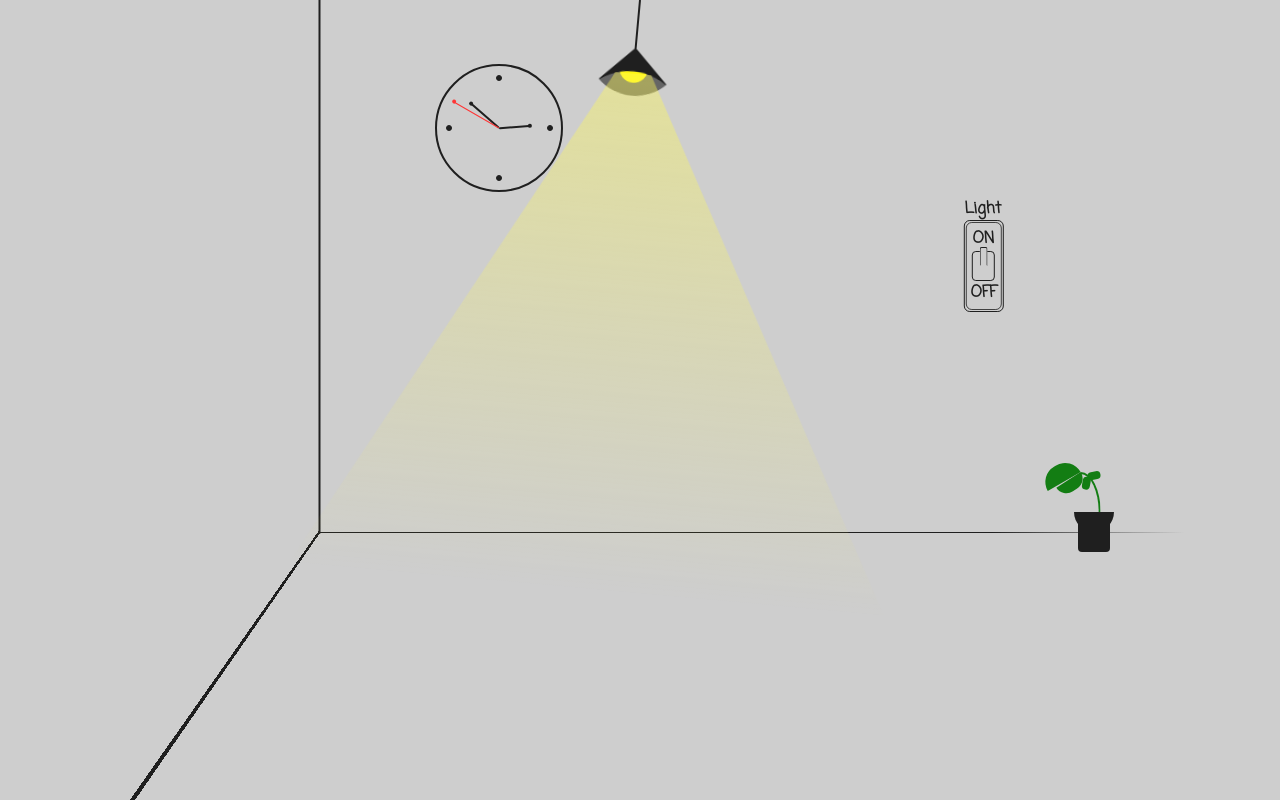
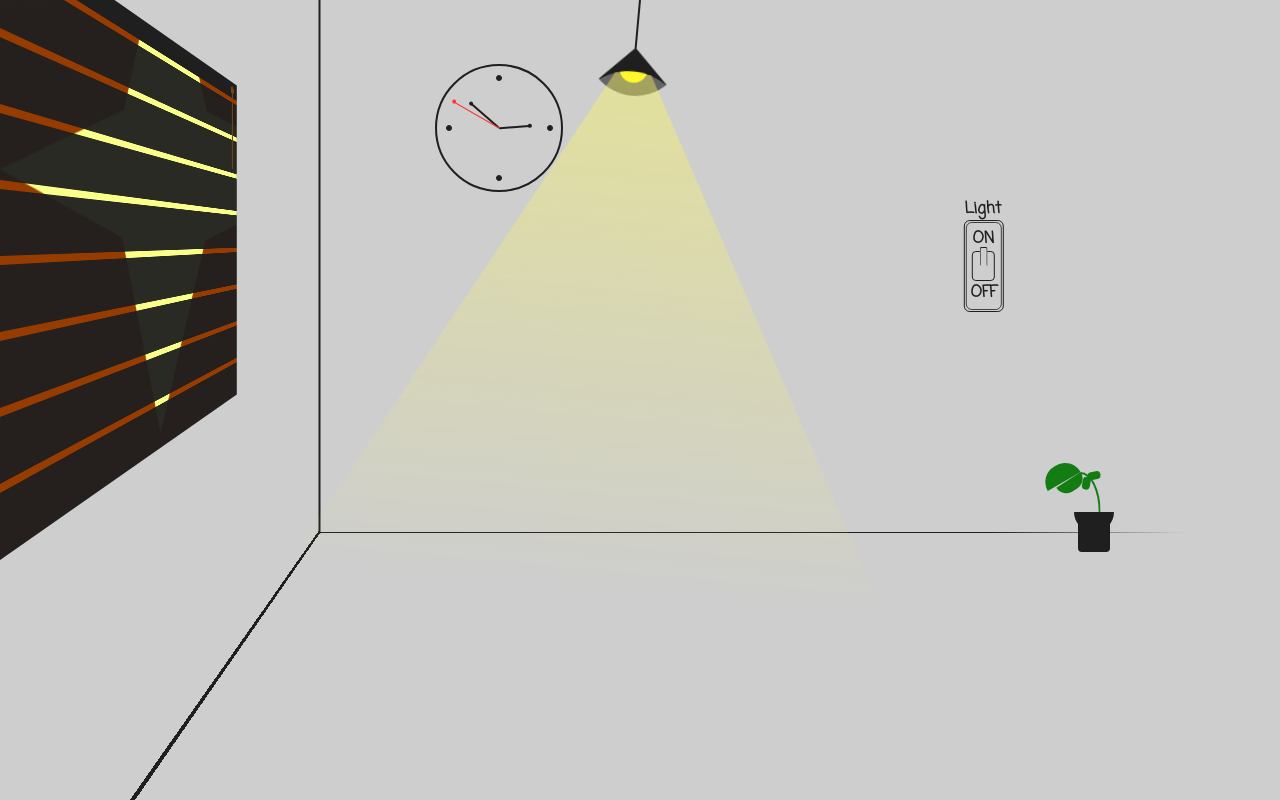
Before and after one commit to TohidEq/TohidEq, a Next.js app: page / in a window 1280 px wide. Built offline with nearby package versions, Linux system fonts and the light colour scheme.

Commit message:
Create Window 2/3 inside

```diff
--- a/src/app/globals.css
+++ b/src/app/globals.css
@@ -16,6 +16,7 @@
   --light:                       #fff956;
   --night-light:                   transparent;
   --red-night-light:               transparent;
+  --green-night-light:             transparent;
 
   --light-source:                  transparent;
   --light-source-2-white:        #fff715;
@@ -43,6 +44,7 @@
   --light-source-2-white:        #cecece;
   --night-light:                 #fff956;
   --red-night-light:             #ff3535;
+  --green-night-light:           #137d13;
   --white:                       #3b3a3a;
   --white-2-light-source:        #fff715;
   --white-2-light:               #fff956;
@@ -85,6 +87,7 @@
   --color-light-source:           var(--light-source);
   --color-light-source-2-white:   var(--light-source-2-white);
   --color-red-night-light:        var(--red-night-light);
+  --color-green-night-light:      var(--green-night-light);
 
   --color-greenc:                 var(--greenc);
   --color-redc:                   var(--redc);
--- a/src/app/page.tsx
+++ b/src/app/page.tsx
@@ -15,12 +15,8 @@ export default function Home() {
             <Wall />
             <Clock />
             <Plant />
+            <Window />
             <Light />
-            <div className="w-8 h-8 m-10  bg-amber-950 relative">
-
-              <Window />
-
-            </div>
           </div>
         </div>
       </main>
--- a/src/components/window/window.css
+++ b/src/components/window/window.css
@@ -1,19 +1,133 @@
 @reference "../../app/globals.css";
 
+.window{
+  @apply absolute
+  top-[30vh]
+  -translate-y-1/2
+  overflow-hidden
+  w-[80vmin] aspect-square
+  bg-lime-900/20
 
-.window{
+  origin-left
+  perspective-origin-left
+  ;
 
+  transform: perspective(30vw) rotateY(40deg);
 }
 
 .window__container{
-
+  @apply relative w-full h-full bg-purple-800/20;
 }
 
 .window__content{
+  @apply w-full h-full relative bg-green-700/30;
+}
+
+
+
+
+
+
+/* Window Outside */
+
+.window__outside{
+  @apply absolute
+  aspect-[2/3] md:aspect-[4/5]
+  h-full
+  bg-amber-800
+  origin-left
+  perspective-origin-left
+  ;
+
+  transform: perspective(30vw) rotateY(-33deg);
 
 }
 
 
+
+
+
+
+
+
+
+
+
+
+
+/* Window Inside START */
+.window__inside{
+  @apply w-full h-full
+  absolute
+  z-10;
+}
+
+.window__blinds{
+  @apply w-full h-full
+  flex flex-col
+  justify-between
+  ;
+}
+
+.window__blinds-manager{
+  @apply w-full h-[5%]
+  bg-foreground
+  relative;
+}
+.window__blinds-manager>span{
+  @apply absolute content-[""]
+  h-1/2 aspect-square bg-woodenc
+  top-1/4 right-4 rounded-full;
+}
+
+.window__blinds-manager>span::before{
+  @apply absolute content-[""]
+  z-10
+  transition-all duration-500
+  bg-red-night-light
+  h-[80%] aspect-square
+  top-[10%] -left-[150%] rounded-full
+  shadow-[0_0_4px_2px_var(--red-night-light)];
+}
+.window__inside--close .window__blinds-manager>span::before{
+  @apply bg-green-night-light shadow-[0_0_4px_2px_var(--green-night-light)];
+}
+
+.window__blinds-manager>span:after{
+  @apply absolute content-[""]
+  z-[11]
+  transition-all duration-500
+  bg-woodenc
+  w-[50%] h-[20vmin]
+  top-1/2 left-1/2
+  -translate-x-1/2
+  rounded-full;
+}
+.window__inside--close .window__blinds-manager>span:after{
+  @apply  h-[70vmin];
+}
+
+
+.window__blind{
+  @apply w-full h-[10.5%]
+  bg-foreground/95
+  transition-all duration-200;
+}
+.window__inside--close .window__blind{
+  @apply scale-y-[0.1];
+}
+
+/* END Window Inside */
+
+
+
+
+
+/* ========================================= */
+/* ==========  EXTRA LITTLE STUFF  ========= */
+/* ========================================= */
+
+/* Sun */
 .window__sun{
   @apply absolute
   bg-sun
@@ -22,6 +136,7 @@
   shadow-[0_0_4px_2px_var(--light)];
 }
 
+/* Moon */
 .window__moon{
   @apply absolute
   w-full aspect-square
@@ -47,7 +162,7 @@
   );
 }
 
-
+/* Cloud */
 .window__cloud{
   @apply absolute
   w-full
@@ -89,6 +204,7 @@
   left-[5%] border-transparent;
 }
 
+/* Star */
 .window__star{
   @apply absolute
   w-full aspect-square;
--- a/src/components/window/window.tsx
+++ b/src/components/window/window.tsx
@@ -1,11 +1,32 @@
 'use client';
+import { useState } from "react";
 import "./window.css"
 export default function Window() {
+  const [windowState, setWindowState] = useState<"open"|"close">("open");
 
+  const toggleWindowState = () => {
+    setWindowState(windowState==="close"? "open":"close")
+  }
   return (
-    <div className="window" id="window">
+    <div className="window" id="window" onClick={toggleWindowState}>
       <div className="window__container">
         <div className="window__content">
+          <div className={`window__inside window__inside--${windowState}`}>
+            <div className="window__blinds">
+              <div className="window__blinds-manager">
+                <span/>
+              </div>
+              <div className="window__blind"></div>
+              <div className="window__blind"></div>
+              <div className="window__blind"></div>
+              <div className="window__blind"></div>
+              <div className="window__blind"></div>
+              <div className="window__blind"></div>
+              <div className="window__blind"></div>
+              <div className="window__blind"></div>
+            </div>
+          </div>
+          <div className="window__outside">
             <div className="window__sun hidden"></div>
             <div className="window__moon hidden">
               <div className="window__moon__content"></div>
@@ -16,7 +37,8 @@ export default function Window() {
               <div className="window__cloud__right"></div>
               <div className="window__cloud__white"></div>
             </div>
-          <div className="window__star hidden"></div>
+            <div className="window__star"></div>
+          </div>
         </div>
       </div>
     </div>
```
Lines whose indentation alone changed are shown as unchanged.
